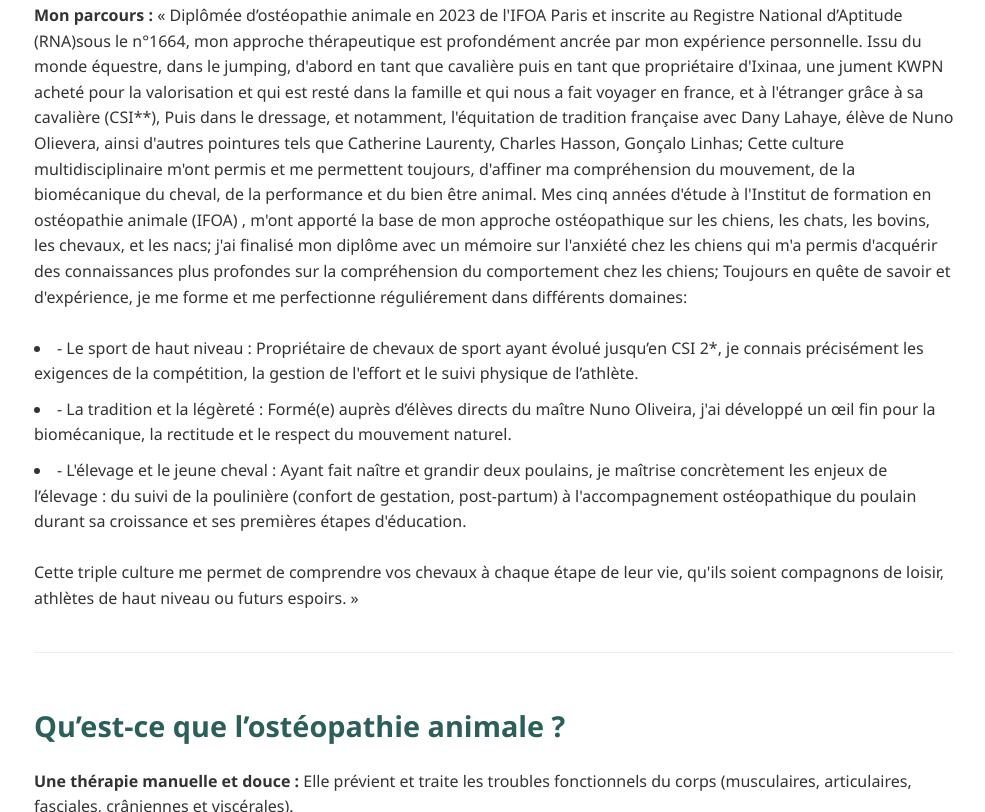
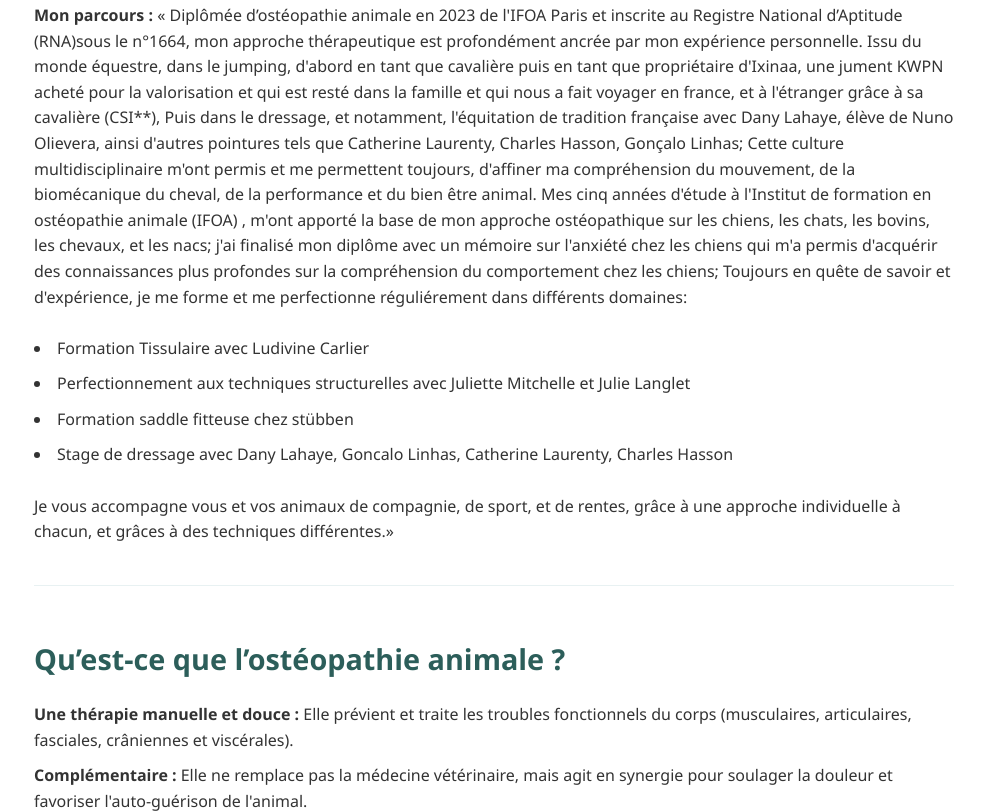
Before and after one commit to szjcare/szj, a plain HTML site: page index.html in a window 1280 px wide. Shown: the part 433-1245 px from the top of the page, without its empty margins (146-1131 px from the left). Drawn offline with Linux system fonts and the light colour scheme.

Commit message:
Add files via upload

```diff
--- a/index.html
+++ b/index.html
@@ -151,10 +151,11 @@
             <h2>À propos de moi</h2>
             <p><strong>Mon parcours :</strong>
 			« Diplômée d’ostéopathie animale en 2023 de l'IFOA Paris et inscrite au Registre National d’Aptitude (RNA)sous le n°1664, mon approche thérapeutique est profondément ancrée par mon expérience personnelle. Issu du monde équestre, dans le jumping, d'abord en tant que cavalière puis en tant que propriétaire d'Ixinaa, une jument KWPN acheté pour la valorisation et qui est resté dans la famille et qui nous a fait voyager en france, et à l'étranger grâce à sa cavalière (CSI**), Puis dans le dressage, et notamment, l'équitation de tradition française avec Dany Lahaye, élève de Nuno Olievera, ainsi d'autres pointures tels que Catherine Laurenty, Charles Hasson, Gonçalo Linhas; Cette culture multidisciplinaire m'ont permis et me permettent toujours, d'affiner ma compréhension du mouvement, de la biomécanique du cheval, de la performance et du bien être animal. Mes cinq années d'étude à l'Institut de formation en ostéopathie animale (IFOA) , m'ont apporté la base de mon approche ostéopathique sur les chiens, les chats, les bovins, les chevaux, et les nacs; j'ai finalisé mon diplôme avec un mémoire sur l'anxiété chez les chiens qui m'a permis d'acquérir des connaissances plus profondes sur la compréhension du comportement chez les chiens; Toujours en quête de savoir et d'expérience, je me forme et me perfectionne réguliérement dans différents domaines:
-<p><br><li>- Le sport de haut niveau : Propriétaire de chevaux de sport ayant évolué jusqu’en CSI 2*, je connais précisément les exigences de la compétition, la gestion de l'effort et le suivi physique de l’athlète.
-<p><li>- La tradition et la légèreté : Formé(e) auprès d’élèves directs du maître Nuno Oliveira, j'ai développé un œil fin pour la biomécanique, la rectitude et le respect du mouvement naturel.
-<p><li>- L'élevage et le jeune cheval : Ayant fait naître et grandir deux poulains, je maîtrise concrètement les enjeux de l’élevage : du suivi de la poulinière (confort de gestation, post-partum) à l'accompagnement ostéopathique du poulain durant sa croissance et ses premières étapes d'éducation.
-<p><br>Cette triple culture me permet de comprendre vos chevaux à chaque étape de leur vie, qu'ils soient compagnons de loisir, athlètes de haut niveau ou futurs espoirs. »
+<p><br><li>Formation Tissulaire avec Ludivine Carlier
+<p><li>Perfectionnement aux techniques structurelles avec Juliette Mitchelle et Julie Langlet
+<p><li>Formation saddle fitteuse chez stübben
+<p><li>Stage de dressage avec Dany Lahaye, Goncalo Linhas, Catherine Laurenty, Charles Hasson
+<p><br>Je vous accompagne vous et vos animaux de compagnie, de sport, et de rentes, grâce à une approche individuelle à chacun, et grâces à des techniques différentes.»
 
         </section>
 
```
